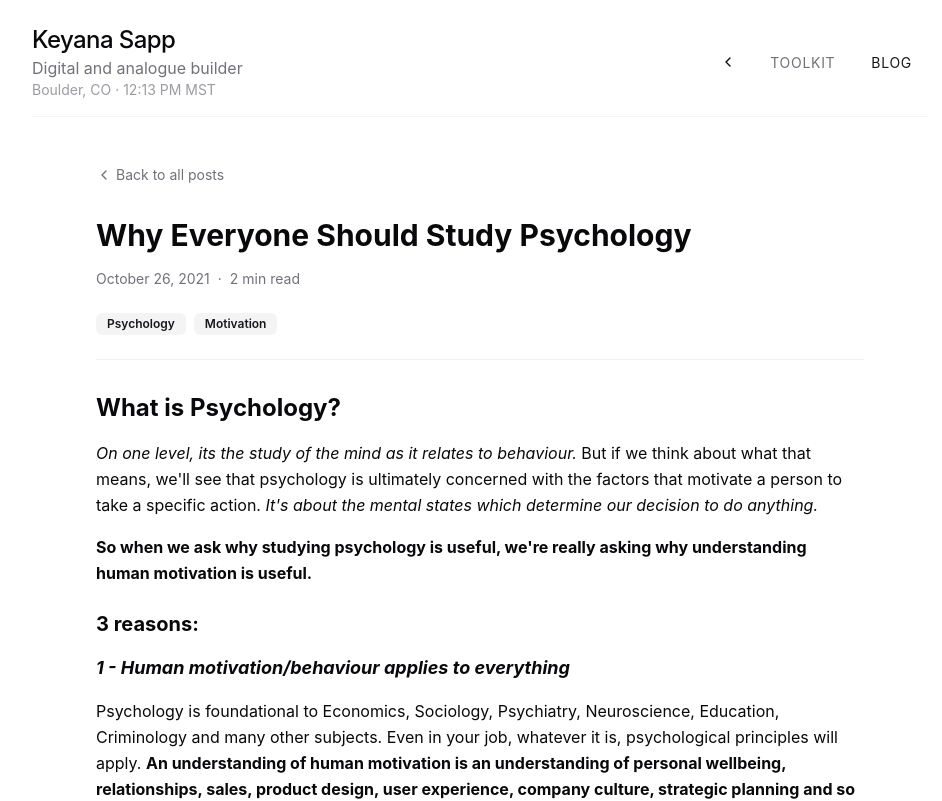
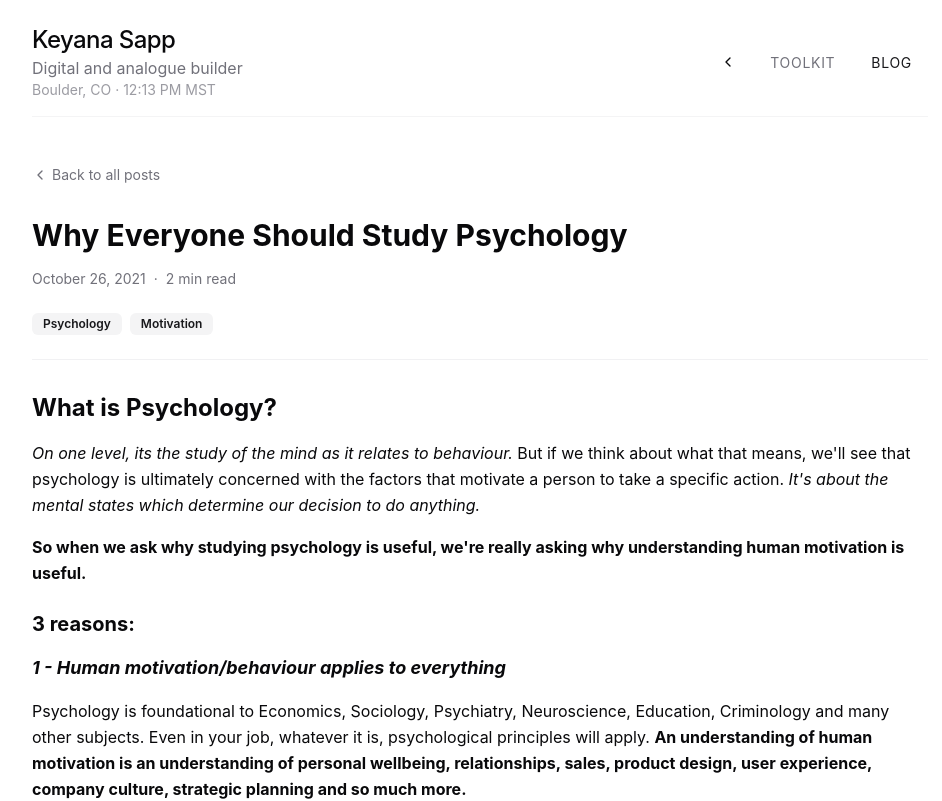
Before and after one commit to ksBrapZ/keyana-portfolio, a Next.js app: page /blog/3-reasons-why-everyone-should-study-psychology in a window 1280 px wide. Shown: the top 801 px of the page, without its empty margins (160-1102 px from the left). Built offline with nearby package versions, Linux system fonts and the light colour scheme.

Commit message:
made blog post pages responsive

```diff
--- a/components/blog/BlogContent.tsx
+++ b/components/blog/BlogContent.tsx
@@ -19,7 +19,7 @@ export default function BlogContent({ frontmatter, content }: BlogContentProps)
   const readingTime = calculateReadingTime(content);
 
   return (
-    <article className="max-w-3xl mx-auto">
+    <article className="w-full">
       <div className="mb-8">
         <div className="mb-6">
           <Link href="/blog" className="flex items-center text-sm text-muted-foreground hover:text-primary transition-colors mb-8">
```
